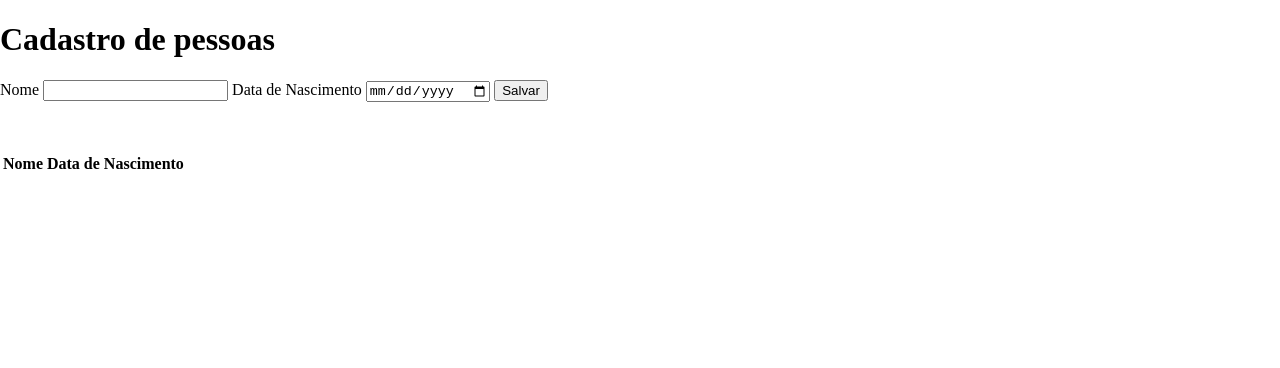
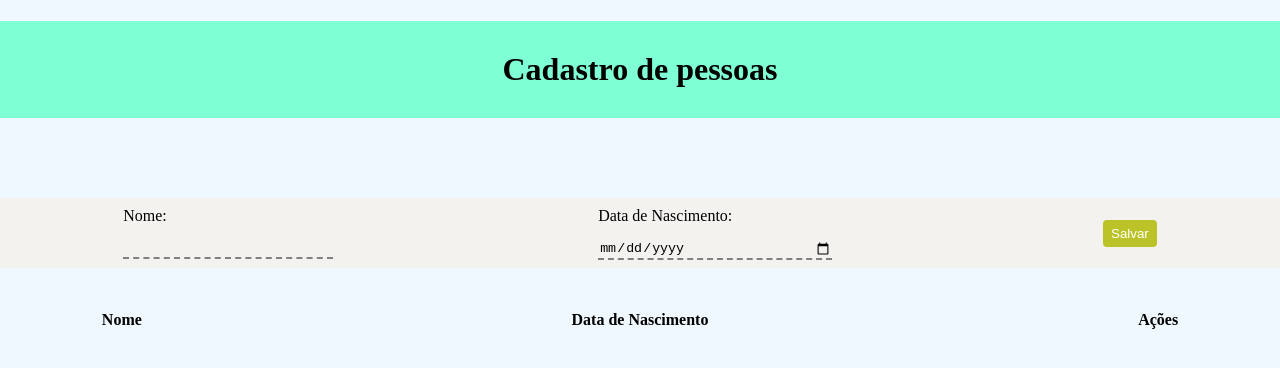
Before and after one commit to thevalter/Challenge_JS_7DAYS, a plain HTML site: page index.html in a window 1280 px wide. Drawn offline with Linux system fonts and the light colour scheme.

Commit message:
fifth day

```diff
--- a/app.js
+++ b/app.js
@@ -46,8 +46,8 @@ const createRow = (saveClient, index) => {
         <td class="rowInfo">${saveClient.nome}</td>
         <td class="rowInfo">${saveClient.nascimento}</td>
         <td>
-        <button type="button" id="edit-${index}">Editar</button>
-        <button type="button" id="delete-${index}">Excluir</button>
+        <button class="green" type="button" id="edit-${index}">Editar</button>
+        <button class="red" type="button" id="delete-${index}">Excluir</button>
         </td>
     `
     document.querySelector('table>tbody').appendChild(newRow);
--- /dev/null
+++ b/css/style.css
@@ -0,0 +1,76 @@
+body{
+    margin: 0;
+    padding: 0;
+    background-color: #f0f8ff;
+}
+
+h1{
+    width: 100%;
+    padding: 30px 0px;
+    text-align: center;
+    background-color: #7fffd4;
+    margin-bottom: 80px;
+}
+
+form{
+    display: flex;
+    align-items: center;
+    justify-content: space-around;
+    width: 100%;
+    height: 70px;
+    background-color: #f4f2ee;
+    margin-bottom: 40px;
+}
+
+form input{
+    width: 90%;
+    border: none;
+    border-bottom: 2px dashed #808080;
+    background-color: #f4f2ee;
+    margin-top: 15px;
+}
+
+form button{
+    border: none;
+    padding: 6px 8px;
+    border-radius: 4px;
+    background-color: #bbc329;
+    color: #ffffff;
+}
+
+form button:hover{
+    opacity: .7;
+    cursor: pointer;
+}
+
+table{
+    width: 100%;
+    align-content: center;
+}
+
+tr:last-child{
+    min-width: auto;
+}
+
+td{
+    padding-left: 12%;
+}
+
+td button{
+    border: none;
+    padding: 6px 8px;
+    color: #ffffff;
+}
+
+td button:hover{
+    cursor: pointer;
+    opacity: .7;
+}
+
+td .green{
+    background-color: green;
+}
+
+td .red{
+    background-color: red;
+}
--- a/index.html
+++ b/index.html
@@ -4,34 +4,18 @@
     <meta charset="UTF-8">
     <meta http-equiv="X-UA-Compatible" content="IE=edge">
     <meta name="viewport" content="width=device-width, initial-scale=1.0">
-    <title>Document</title>
+    <link rel="stylesheet" href="css/style.css">
+    <title>CRUD</title>
 </head>
 <body>
-
-    <style>
-        body{
-            margin: 0;
-            padding: 0;
-        }
-
-        form{
-            margin-bottom: 50px;
-        }
-
-        .rowInfo{
-            padding: 20px;
-            margin-bottom: 10px;
-        }
-    </style>
-
     <h1>Cadastro de pessoas</h1>
 <form class="form js-form">
     <label for="name">
-        Nome
+        Nome:
         <input class="form-field js-field" id="name" data-index="new" maxlength="120" minlength="3" name="name" required type="text" required pattern="([^\s][A-zÀ-ž\s]+)">
     </label>
     <label for="birth-date">
-        Data de Nascimento
+        Data de Nascimento:
         <input class="form-field js-field" id="birth-date" name="birth-date" required type="date">
     </label>
     <button type="submit">Salvar</button>
@@ -42,6 +26,7 @@
         <tr>
             <th>Nome</th>
             <th>Data de Nascimento</th>
+            <th>Ações</th>
         </tr>
     </thead>
     <tbody>
```
